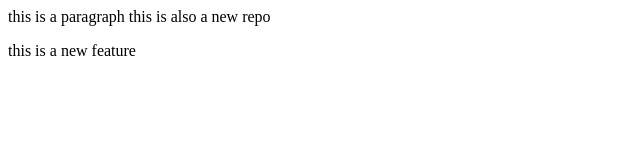
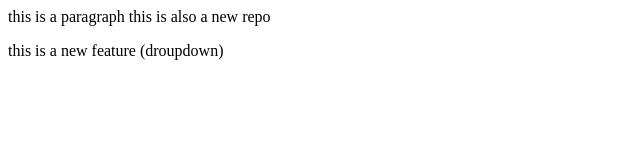
Before and after one commit to SS-0003/localrepo, a plain HTML site: page index.html in a window 1280 px wide. Shown: the full height of the page, 0-640 px from the left. Drawn offline with Linux system fonts and the light colour scheme.

Commit message:
add droupdown

```diff
--- a/index.html
+++ b/index.html
@@ -1,4 +1,4 @@
 <p> this is a paragraph
     this is also a new repo
 </p>
-<p>this is a new feature</p>
+<p>this is a new feature (droupdown)</p>
```
